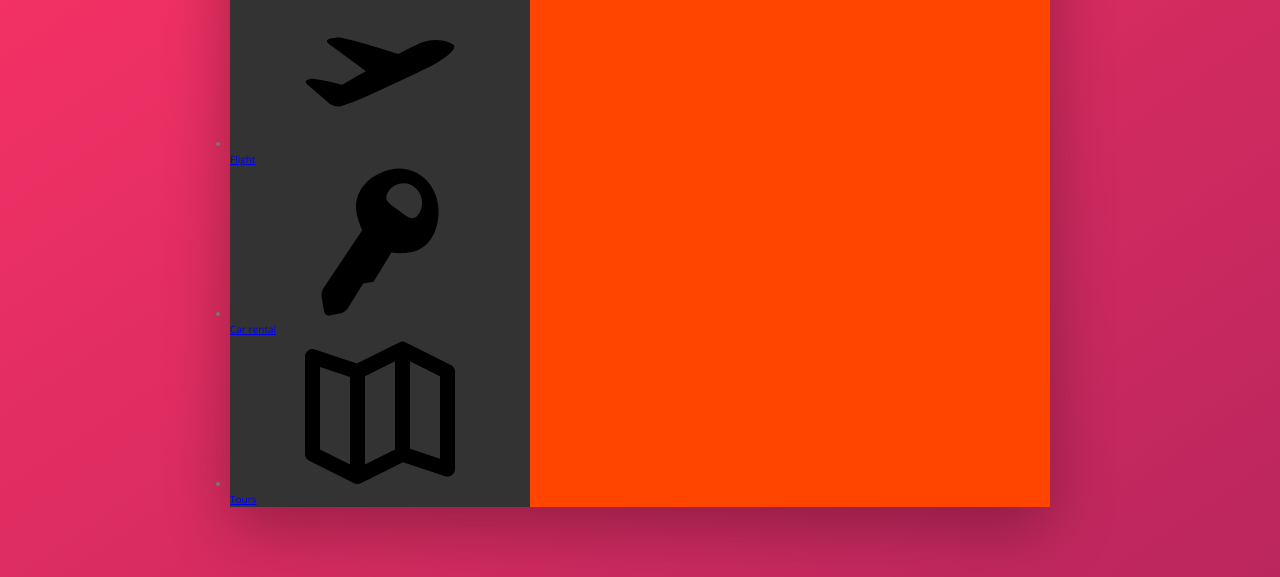
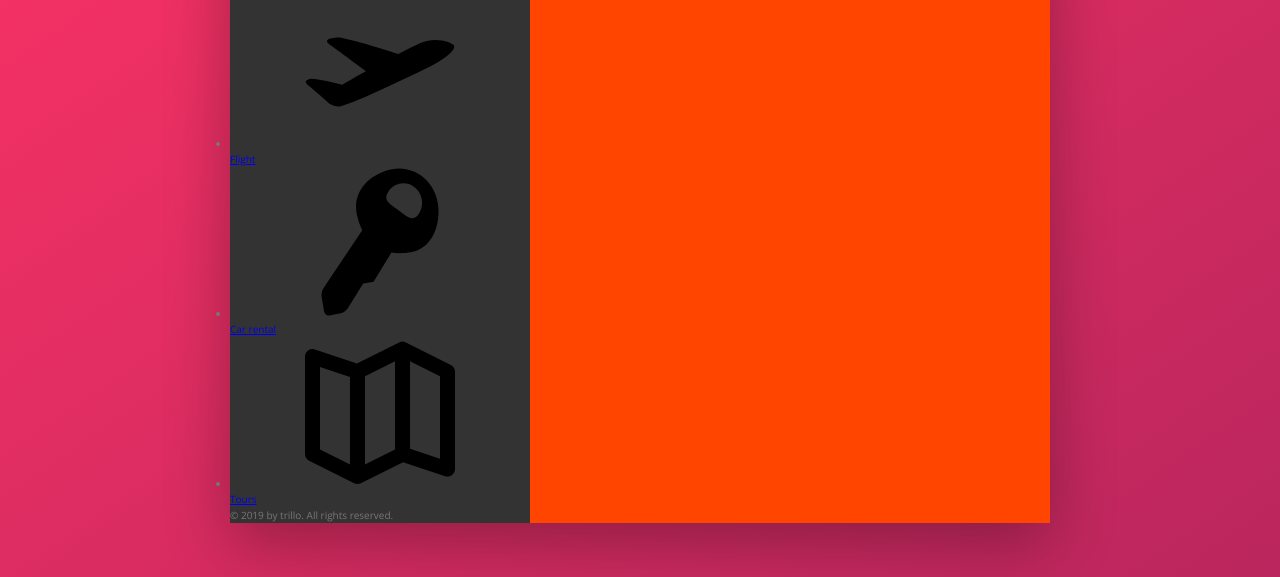
Before and after one commit to MaciejUberna/Trillo, a website: page starter/index.html in a window 1280 px wide. Shown: the part 303-880 px from the top of the page. Drawn offline with nearby package versions, Linux system fonts and the light colour scheme; files that its build step writes are made by us from their sources.

Commit message:
Mod: index.html legal notice added.

```diff
--- a/starter/index.html
+++ b/starter/index.html
@@ -81,6 +81,10 @@
                         </li>
                         </list>
                     </ul>
+
+                    <div class="legal">
+                        &copy; 2019 by trillo. All rights reserved.
+                    </div>
                 </nav>
 
 
```
